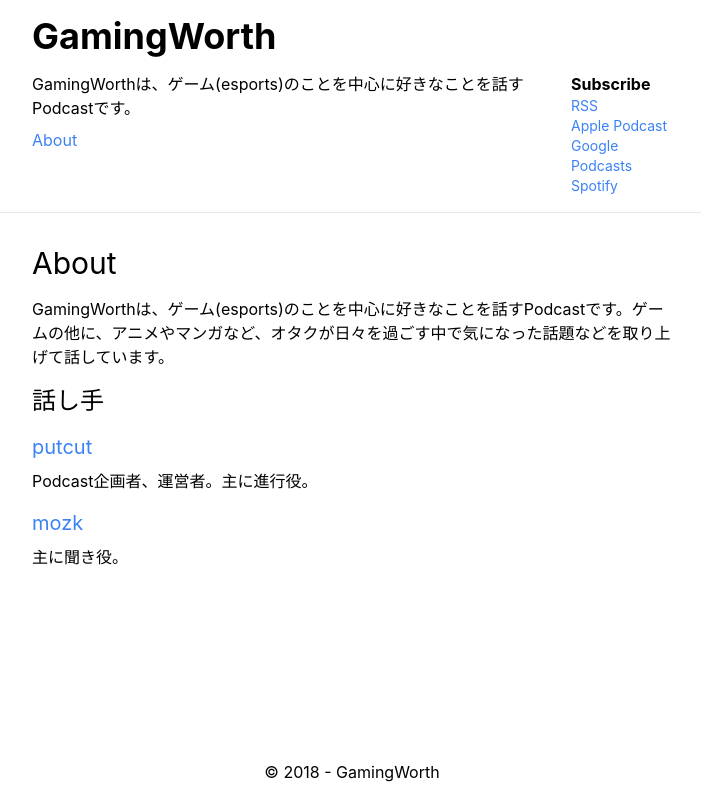
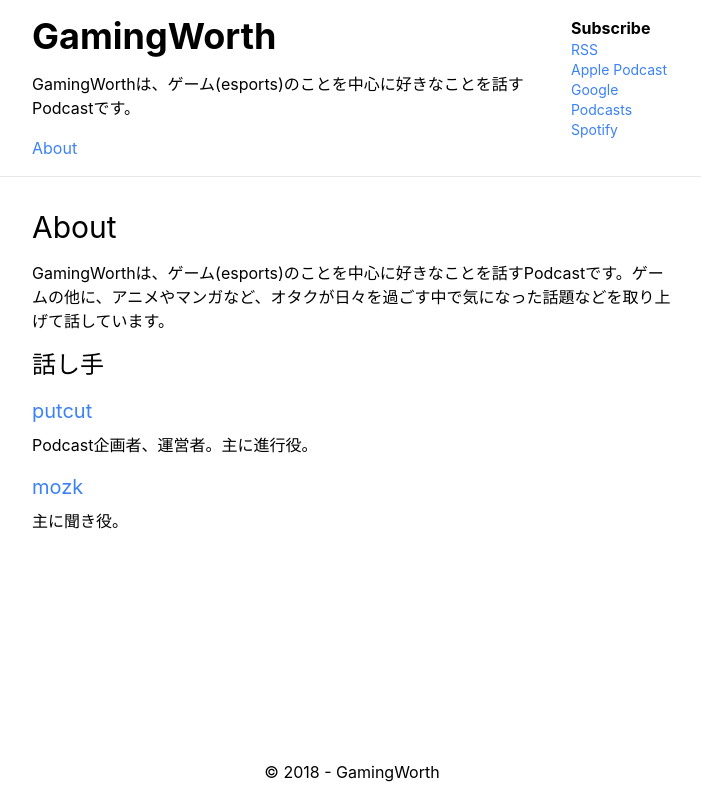
Before and after one commit to putcut/gamingworth, a Next.js app: page /about in a window 1280 px wide. Shown: the whole page, without its empty margins (288-989 px from the left). Built offline with nearby package versions, Linux system fonts and the light colour scheme.

Commit message:
Fix navbar

```diff
--- a/components/footer.tsx
+++ b/components/footer.tsx
@@ -1,6 +1,6 @@
 const Footer = () => {
   return (
-    <footer className="pt-16 pb-4 flex justify-center align-center">
+    <footer className='pt-16 pb-4 flex justify-center align-center'>
       © 2018 - GamingWorth
     </footer>
   )
--- a/components/navbar.tsx
+++ b/components/navbar.tsx
@@ -2,14 +2,13 @@
 
 const Navbar = () => {
   return (
-    <nav className='w-1/2 mx-auto py-4 flex flex-col'>
+    <nav className='w-1/2 mx-auto py-4 flex justify-between'>
+      <div className='flex flex-col space-y-4'>
         <Link href='/'>
           <h1 className='text-4xl font-bold dark:text-slate-50'>
             <a className='text-inherit hover:text-inherit'>{process.env.NEXT_PUBLIC_SITE_NAME}</a>
           </h1>
         </Link>
-      <div className='pt-4 flex justify-between'>
-        <div className='flex flex-col space-y-2'>
         <p>{process.env.NEXT_PUBLIC_SITE_DESCRIPTION!}</p>
         <Link href='/about'><a>About</a></Link>
       </div>
@@ -22,7 +21,6 @@
           <li><a>Spotify</a></li>
         </ul>
       </div>
-      </div>
     </nav>
   )
 }
--- a/libs/PostInterface.ts
+++ b/libs/PostInterface.ts
@@ -1,4 +1,4 @@
-import { FrontMatterInterface } from "./FrontMatterInterface";
+import { FrontMatterInterface } from './FrontMatterInterface';
 
 export interface PostInterface extends FrontMatterInterface {
   slug: string
```
Also changed, not shown: libs/mdx.ts (+4 -4 lines), posts/1_.mdx (deleted, +0 -12 lines), posts/2_.mdx (deleted, +0 -10 lines). Lines whose indentation alone changed are shown as unchanged.
